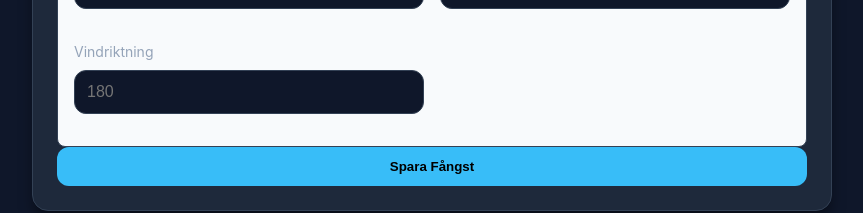
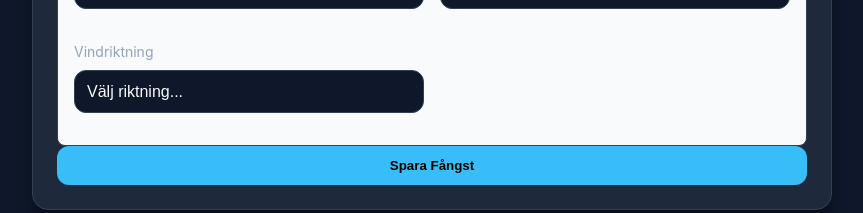
Before and after one commit to aengst/fishing-log, a React (Vite) app: page / in a window 1280 px wide. Shown: the part 1149-1362 px from the top of the page, without its empty margins (208-1071 px from the left). Built offline with nearby package versions, Linux system fonts and the light colour scheme; no server answers; the database is empty.

Commit message:
UX: Replace wind direction input with dropdown (N, NE, etc.)

```diff
--- a/src/components/CatchForm.jsx
+++ b/src/components/CatchForm.jsx
@@ -176,14 +176,21 @@ export default function CatchForm({ onAddCatch, onUpdateCatch, editingCatch, onC
                             80: 'Regnskurar', 81: 'Kraftiga regnskurar', 95: 'Åska'
                         };
 
+                        // Snap wind direction to nearest cardinal (0, 45, 90...)
+                        const snapToCardinal = (deg) => {
+                            if (deg === null || deg === undefined) return null;
+                            const val = Math.round(deg / 45) * 45;
+                            return val === 360 ? 0 : val;
+                        };
+
                         setFormData(prev => ({
                             ...prev,
                             airTemp: temp,
                             windSpeed: wind,
-                            windDirection: dir,
+                            windDirection: snapToCardinal(dir),
                             weatherDescription: weatherMap[code] || `Kod ${code}`
                         }));
-                        console.log("🌦️ Väder hämtat:", { temp, wind, dir, code });
+                        console.log("🌦️ Väder hämtat:", { temp, wind, dir, snappedDir: snapToCardinal(dir), code });
                     }
                 } catch (weatherErr) {
                     console.error("Kunde inte hämta väder:", weatherErr);
@@ -453,23 +460,33 @@ export default function CatchForm({ onAddCatch, onUpdateCatch, editingCatch, onC
                         </div>
                         <div>
                             <label htmlFor="windDirection">Vindriktning</label>
-                            <div style={{ position: 'relative' }}>
-                                <input
-                                    id="windDirection"
-                                    name="windDirection"
-                                    type="number"
-                                    placeholder="180"
-                                    value={formData.windDirection || ''}
-                                    onChange={handleChange}
-                                    autoComplete="off"
-                                    data-lpignore="true"
-                                />
-                                {(formData.windDirection !== null && formData.windDirection !== undefined && formData.windDirection !== '') && (
-                                    <span style={{ position: 'absolute', right: '30px', top: '50%', transform: 'translateY(-50%)', color: '#94a3b8', fontSize: '0.8rem', pointerEvents: 'none' }}>
-                                        {getWindDirectionCardinal(formData.windDirection)}
-                                    </span>
-                                )}
-                            </div>
+                            <select
+                                id="windDirection"
+                                name="windDirection"
+                                value={formData.windDirection !== null ? formData.windDirection : ''}
+                                onChange={handleChange}
+                                style={{
+                                    width: '100%',
+                                    padding: '0.75rem',
+                                    borderRadius: '12px',
+                                    border: '1px solid var(--color-border)',
+                                    backgroundColor: 'var(--color-input-bg)',
+                                    color: 'var(--color-text-main)',
+                                    fontSize: '1rem',
+                                    marginBottom: '1rem',
+                                    appearance: 'none', /* Custom arrow needed if we want full custom style, but default is fine for now */
+                                }}
+                            >
+                                <option value="">Välj riktning...</option>
+                                <option value="0">Nord (N)</option>
+                                <option value="45">Nordost (NO)</option>
+                                <option value="90">Ost (O)</option>
+                                <option value="135">Sydost (SO)</option>
+                                <option value="180">Syd (S)</option>
+                                <option value="225">Sydväst (SV)</option>
+                                <option value="270">Väst (V)</option>
+                                <option value="315">Nordväst (NV)</option>
+                            </select>
                         </div>
                     </div>
                 </div>
```
